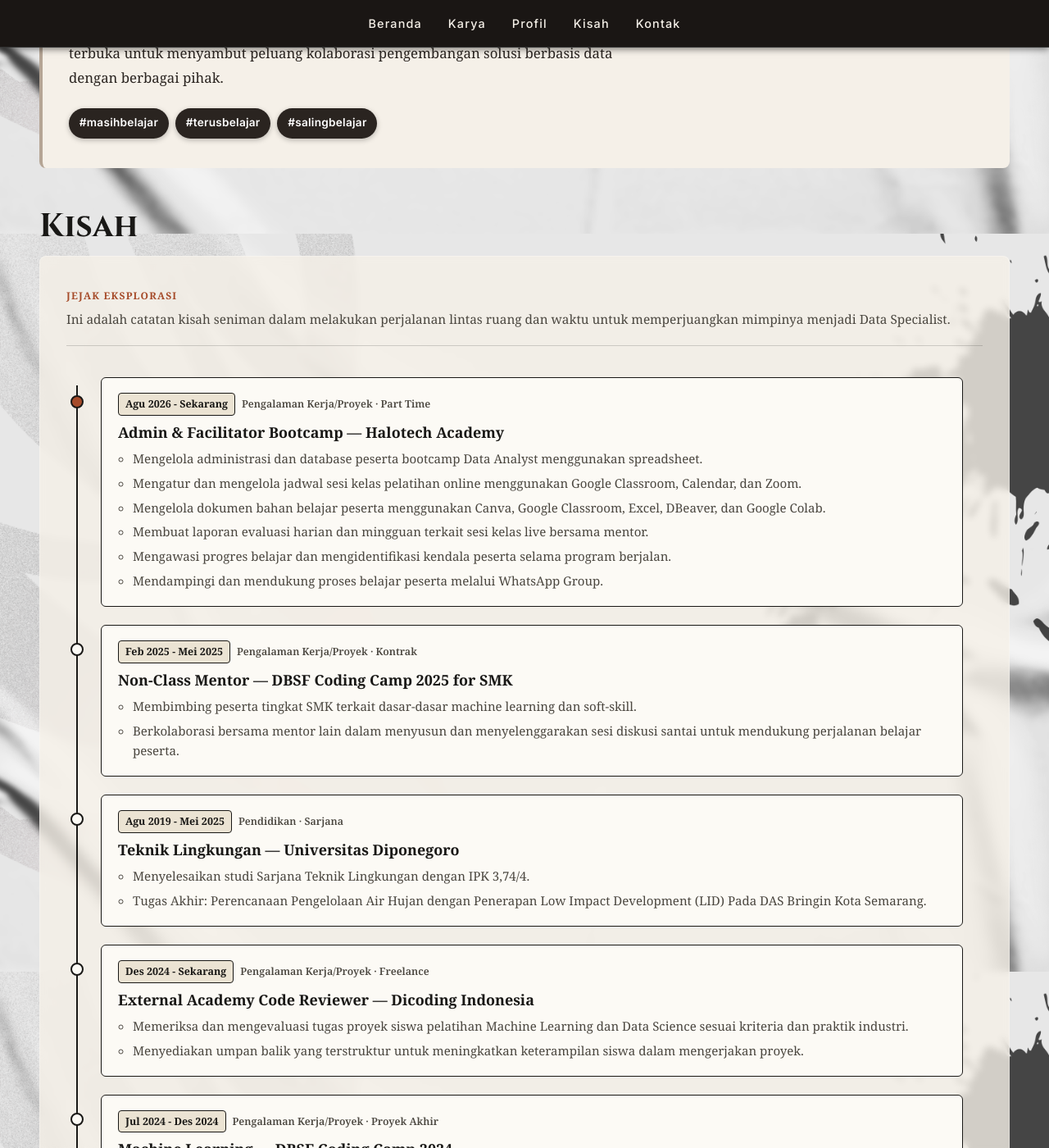
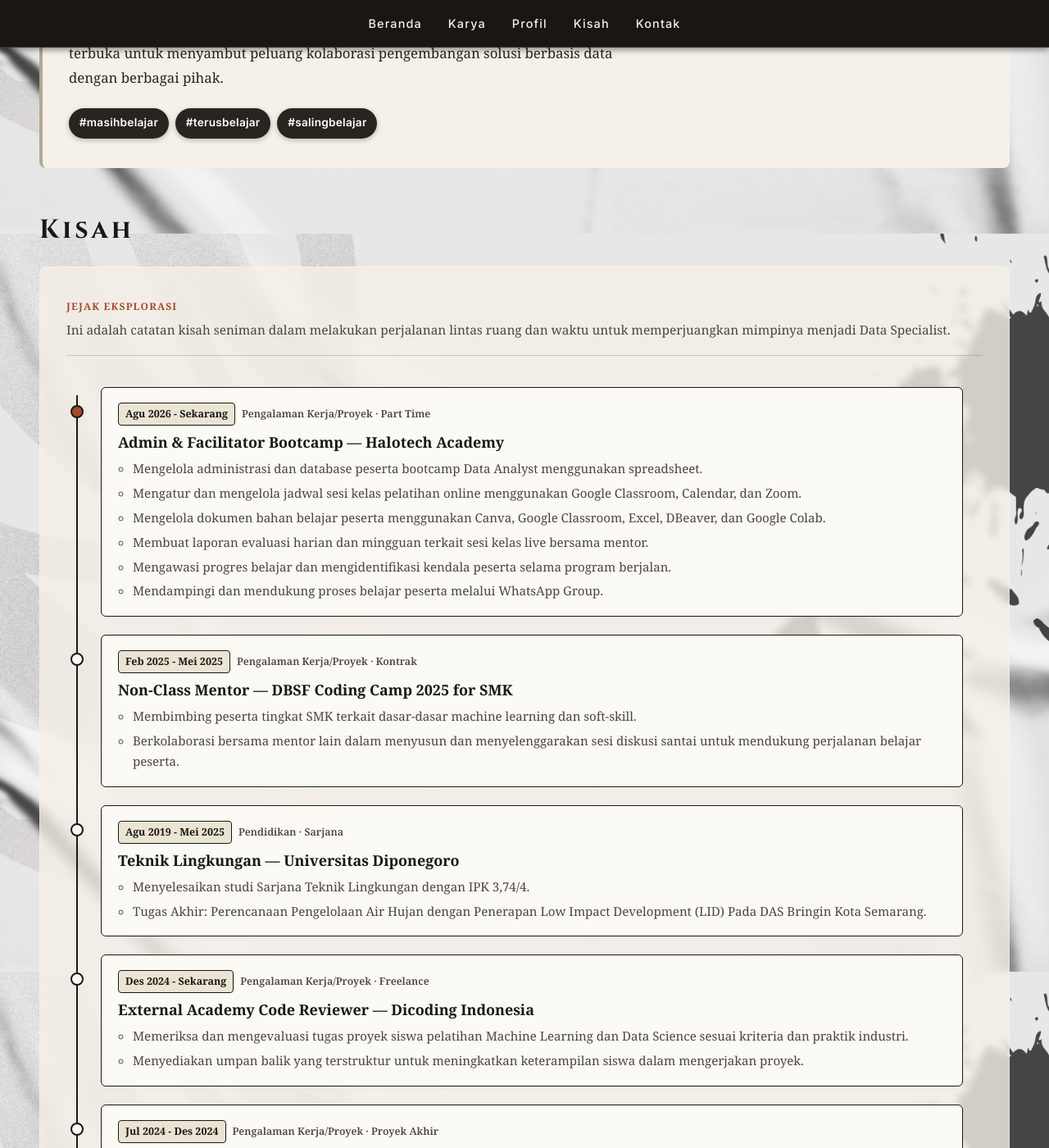
Before and after one commit to Sulbae/Sulbae.github.io, a Jekyll site: the page built from index.md, in a window 1280 px wide and 1400 px high, scrolled down 2415 px. Shown: the whole window at 82% size. Built offline with Jekyll 4.4.1, drawn with Linux system fonts in a browser that asks for light colours.

Commit message:
Update home.css

```diff
--- a/assets/css/home.css
+++ b/assets/css/home.css
@@ -963,15 +963,12 @@ details[open]::details-content {
 }
 
 #kisah .kisah-title {
-  margin: 0;
   font-family: var(--font-display);
-  font-variant: normal;
-  font-size: clamp(1.9rem, 3.5vw, 2.5rem);
-  font-weight: 700;
-  line-height: 1.15;
-  letter-spacing: normal;
-  color: var(--tinta-pekat);
-  text-shadow: none;
+  font-size: 2rem;
+  font-weight: 900;
+  letter-spacing: 0.12em;
+  color: var(--color-text);
+  margin-bottom: 1rem;
 }
 
 /* Card krem */
```
